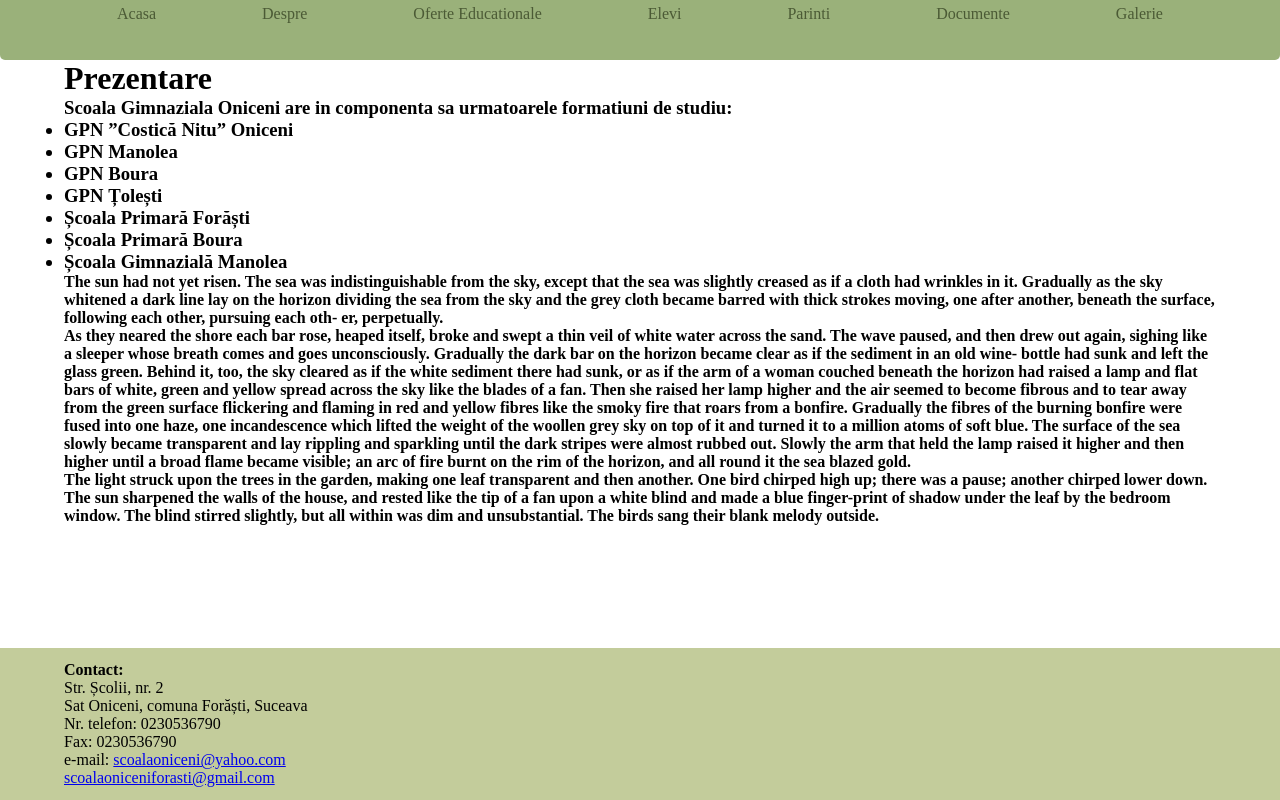
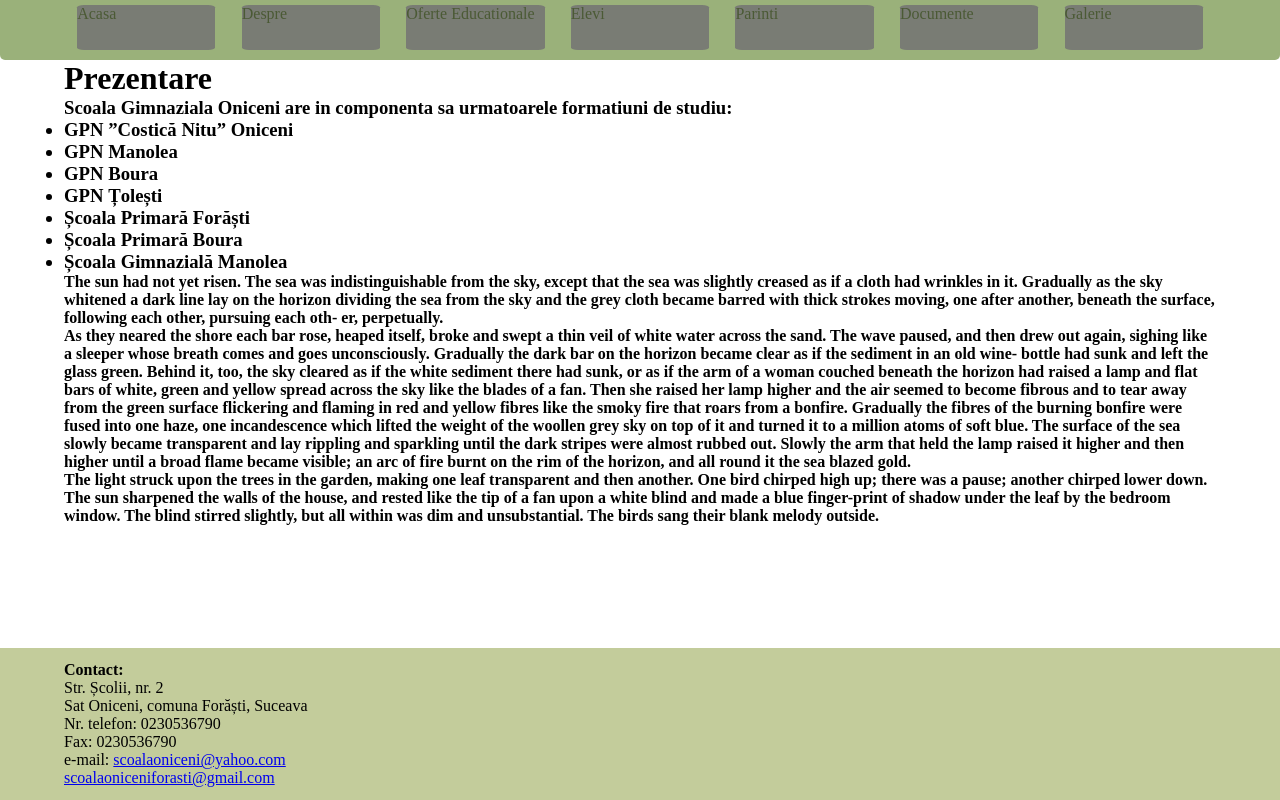
Before and after one commit to rares20070215/Scoala_Oniceni, a React (Vite) app: page / in a window 1280 px wide. Built offline with nearby package versions, Linux system fonts and the light colour scheme.

Commit message:
got rid of white borders

```diff
--- a/src/App.css
+++ b/src/App.css
@@ -40,8 +40,15 @@ footer{
 .link{
   text-decoration:none;
   display:flex;
-  height:80%;
+  height:90%;
+  text-align: center;
+  background-color:  rgb(121, 124, 116);
   position:relative;
+  border-radius: 5%;
+  width:12%;
+}
+.link:active{
+  background-color:  rgb(96, 112, 70);
 }
 .link:link{
   color: rgb(75, 90, 53);
```
